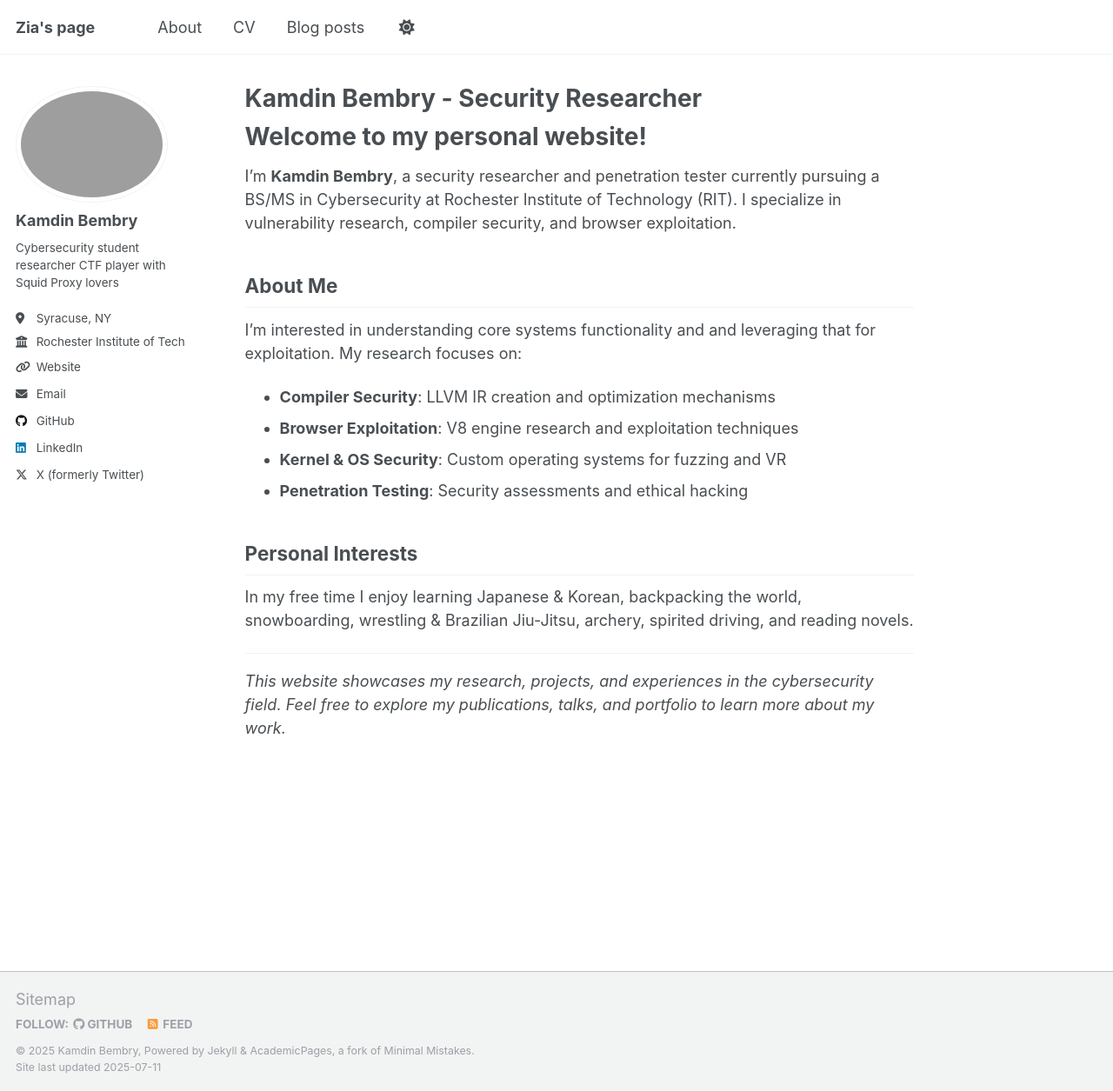
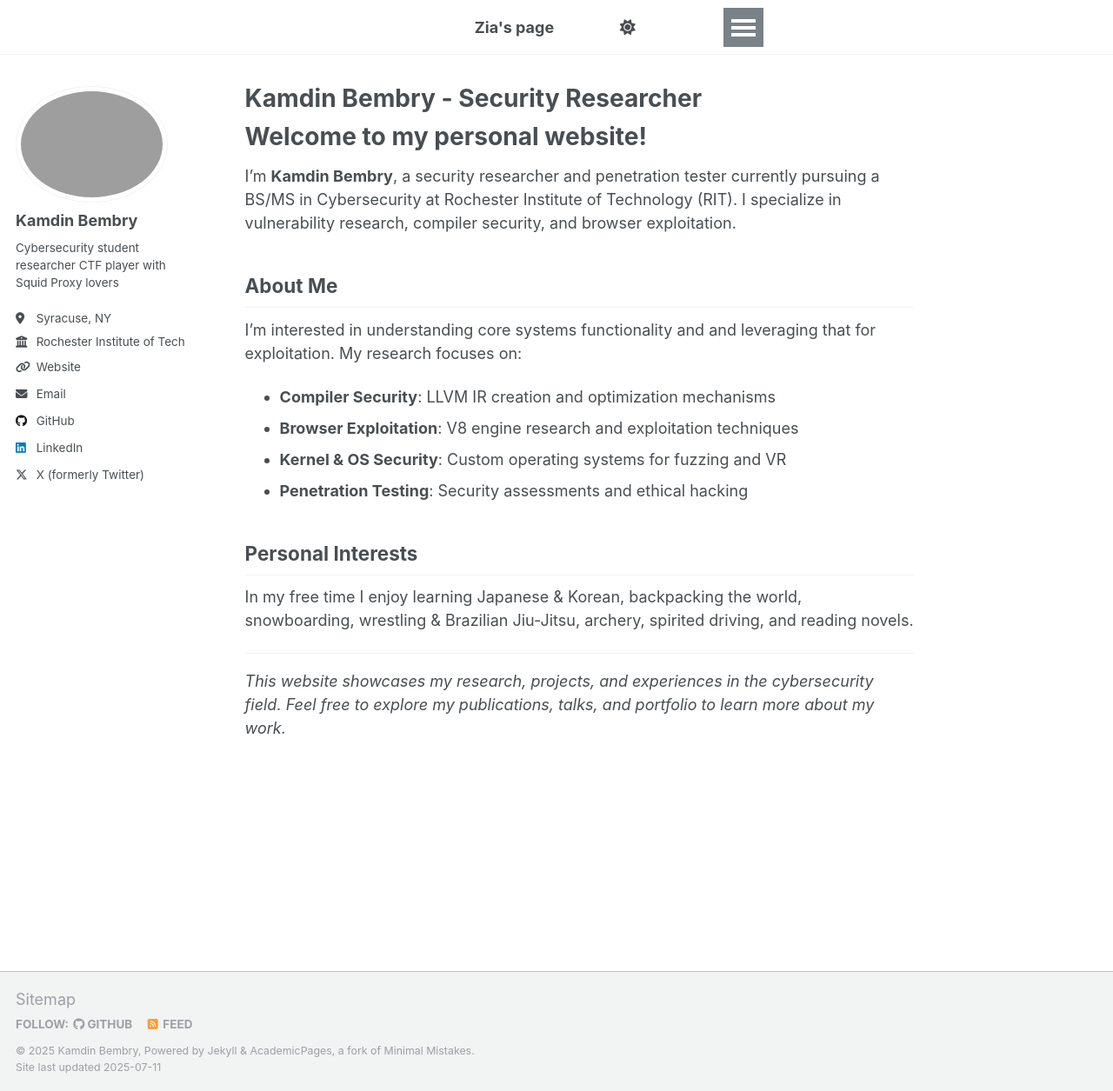
Before and after one commit to Zia-Rashid/Zia-Rashid.github.io, a Jekyll site: the page built from _pages/about.md, in a window 1280 px wide and 1255 px high. Shown: the whole window at 87% size. Built offline with Jekyll 4.4.1, drawn with Linux system fonts in a browser that asks for light colours; a script that is not in the unit is left out.

Commit message:
blog update

```diff
--- a/_sass/layout/_masthead.scss
+++ b/_sass/layout/_masthead.scss
@@ -30,12 +30,18 @@
     padding: 0.5em 1em;
     font-family: $sans-serif-narrow;
 
+    /* Center the navigation content */
+    display: flex;
+    justify-content: center;
+    align-items: center;
+
     @include breakpoint($x-large) {
       max-width: $x-large;
     }
 
     nav {
       z-index: 10;
+      width: 100%;
     }
 
     a {
--- a/_sass/layout/_navigation.scss
+++ b/_sass/layout/_navigation.scss
@@ -177,6 +177,22 @@
   min-width: 250px;
   background: var(--global-bg-color);
 
+  /* Center the navigation and add spacing */
+  display: flex;
+  justify-content: center;
+  padding-left: 3rem;
+  padding-right: 3rem;
+
+  @include breakpoint($large) {
+    padding-left: 5rem;
+    padding-right: 5rem;
+  }
+
+  @include breakpoint($x-large) {
+    padding-left: 8rem;
+    padding-right: 8rem;
+  }
+
   a {
     display: block;
     margin: 0 1rem;
@@ -204,6 +220,7 @@
 
   .visible-links {
     display: table;
+    margin: 0 auto; /* Center the links */
 
     li {
       display: table-cell;
```
